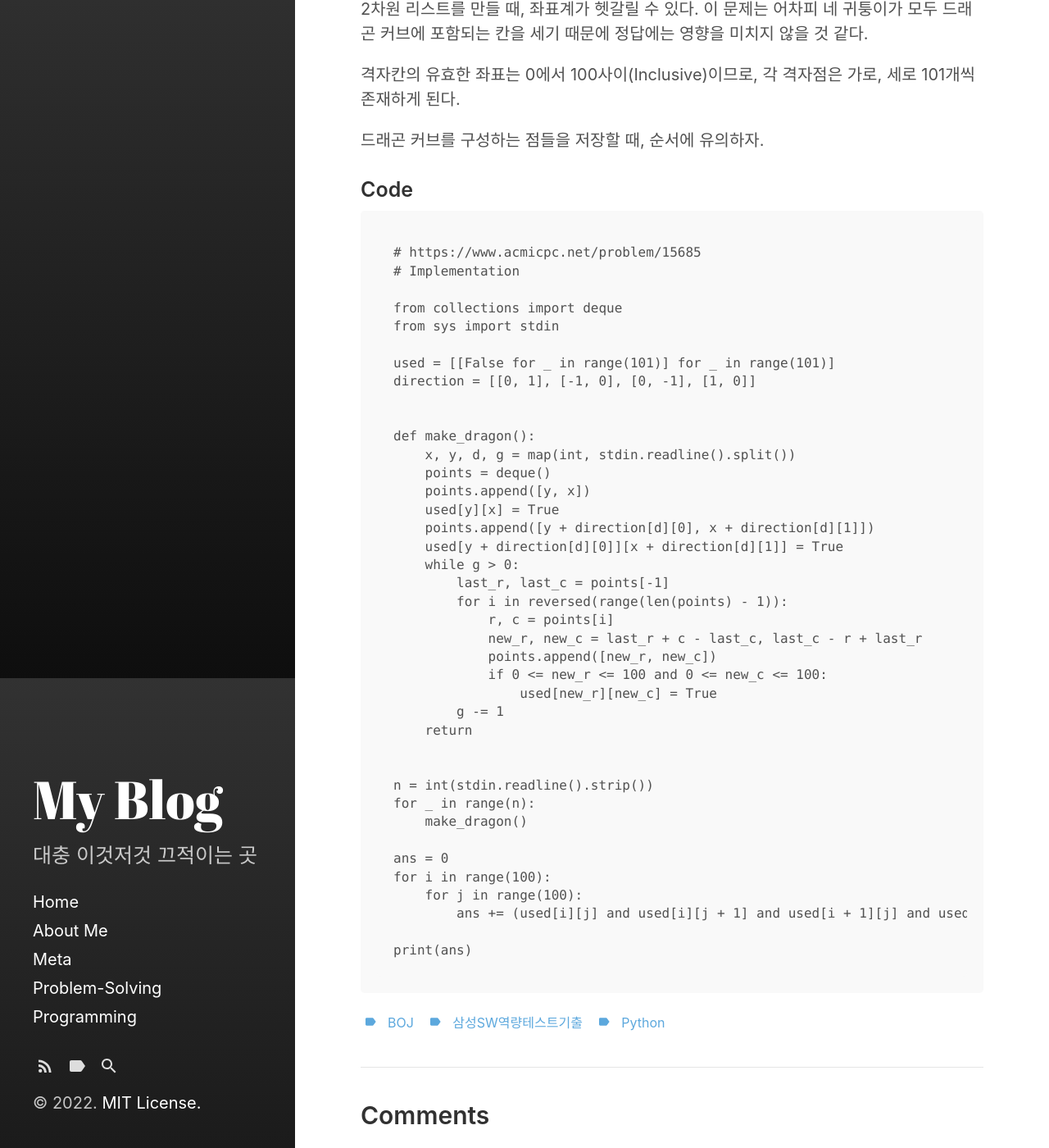
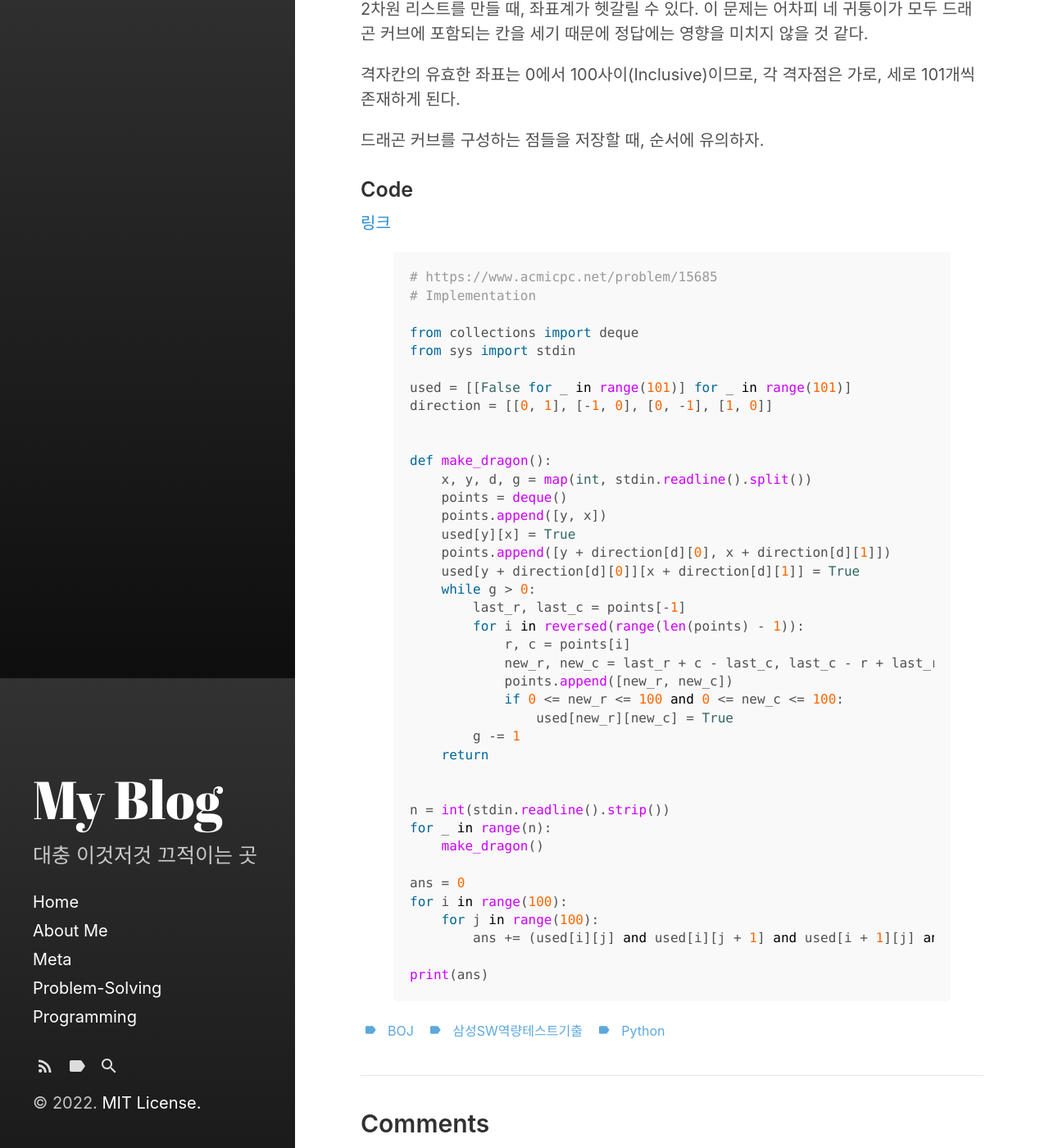
Before and after one commit to SeminKim/seminkim.github.io, a Jekyll site: the page built from _posts/2022-01-10-[BOJ]15685드래곤 커브.md, in a window 1280 px wide and 1400 px high, scrolled down 973 px. Shown: the whole window at 82% size. Built offline with Jekyll 4.4.1, drawn with Linux system fonts in a browser that asks for light colours; formulas are drawn with MathJax 3; comment, search, counter and statistics services are not loaded.

Commit message:
modifty post: boj15685

````diff
--- a/_posts/2022-01-10-[BOJ]15685드래곤 커브.md
+++ b/_posts/2022-01-10-[BOJ]15685드래곤 커브.md
@@ -8,7 +8,7 @@ use_math: true
 ---
 
 ### 문제
-[링크]("https://www.acmicpc.net/problem/15685")
+[링크](https://www.acmicpc.net/problem/15685)
 
 문제에서 "드래곤 커브"라는 새로운 모양을 정의한다. 이 설명에 맞추어 주어진 격자 내에 **시작점, 초기방향, 세대**를 입력받아 드래곤 커브를 생성한다. 네 귀퉁이가 모두 드래곤 커브의 일부인 격자 칸의 갯수를 구하는 문제이다.
 
@@ -32,7 +32,8 @@ use_math: true
 드래곤 커브를 구성하는 점들을 저장할 때, 순서에 유의하자.
 
 ### Code
-```
+[링크](https://github.com/SeminKim/Problem-Solving/blob/master/BOJ/2201/15685.py)
+{% highlight python%}
 # https://www.acmicpc.net/problem/15685
 # Implementation
 
@@ -72,4 +73,4 @@ for i in range(100):
         ans += (used[i][j] and used[i][j + 1] and used[i + 1][j] and used[i + 1][j + 1])
 
 print(ans)
-```
+{% endhighlight%}
````
